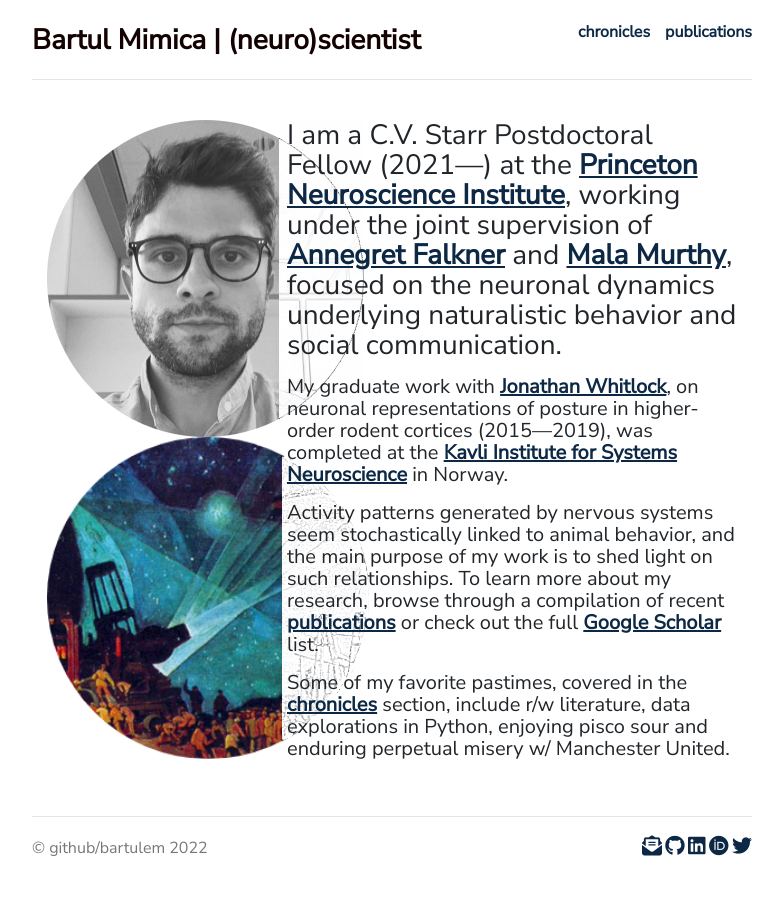
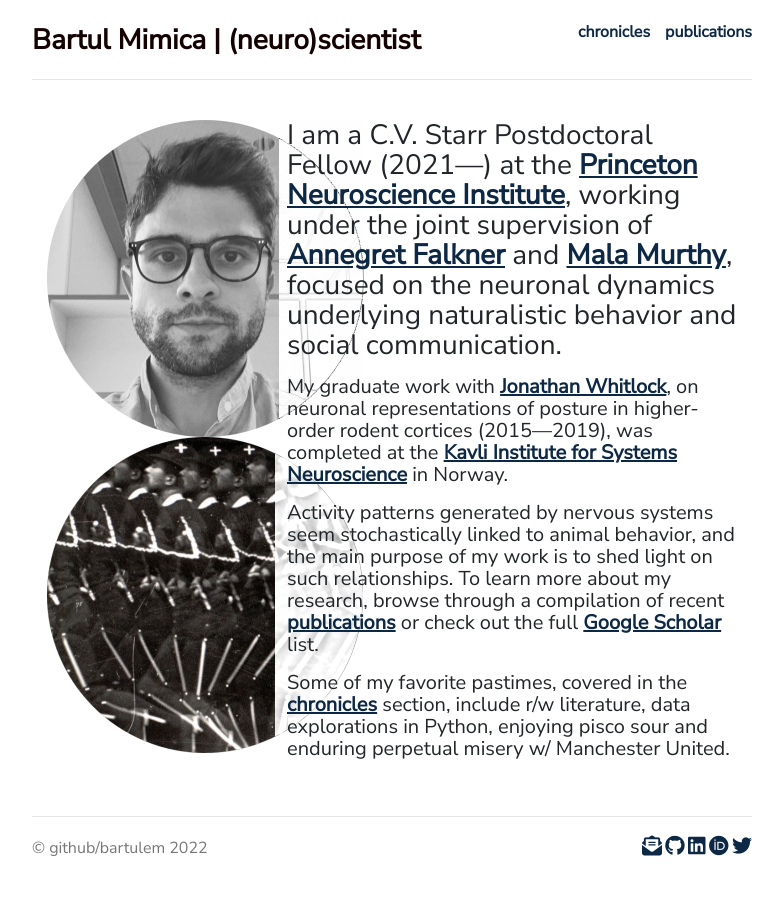
Before and after one commit to bartulem/bartulem.github.io, a Jekyll site: the page built from index.html, in a window 1280 px wide. Shown: the whole page, without its empty margins (248-1031 px from the left). Built offline with Jekyll 4.4.1, drawn with Linux system fonts in a browser that asks for light colours; nearby versions of some CDN libraries; comment, search, counter and statistics services are not loaded; a style sheet for code colours, icons or effects is not loaded.

Commit message:
switch bottom image back to motion

```diff
--- a/index.html
+++ b/index.html
@@ -9,7 +9,7 @@ tag: (neuro)scientist
 <div class="row marketing">
 	<div class="col-sm-4">
 	<img  class="img-custom" alt="Bartul Mimica" src="img/circle-bm2021.png">
-	<img  class="img-custom" alt="motion" src="img/yuon-circle.png">
+	<img  class="img-custom" alt="motion" src="img/circle-motion.png">
 	</div>
 	<div \ class="col-sm-8">
 	<p class="lead">I am a C.V. Starr Postdoctoral Fellow (2021—) at the <a style= "text-decoration: underline" target="_blank" href="https://pni.princeton.edu/">Princeton Neuroscience Institute</a>, working under the joint supervision of <a style="text-decoration: underline" target="_blank" href="https://www.falknerlab.com/">Annegret Falkner</a> and <a style="text-decoration: underline" target="_blank" href="https://murthylab.princeton.edu/">Mala Murthy</a>, focused on the neuronal dynamics underlying naturalistic behavior and social communication.</p>
```
